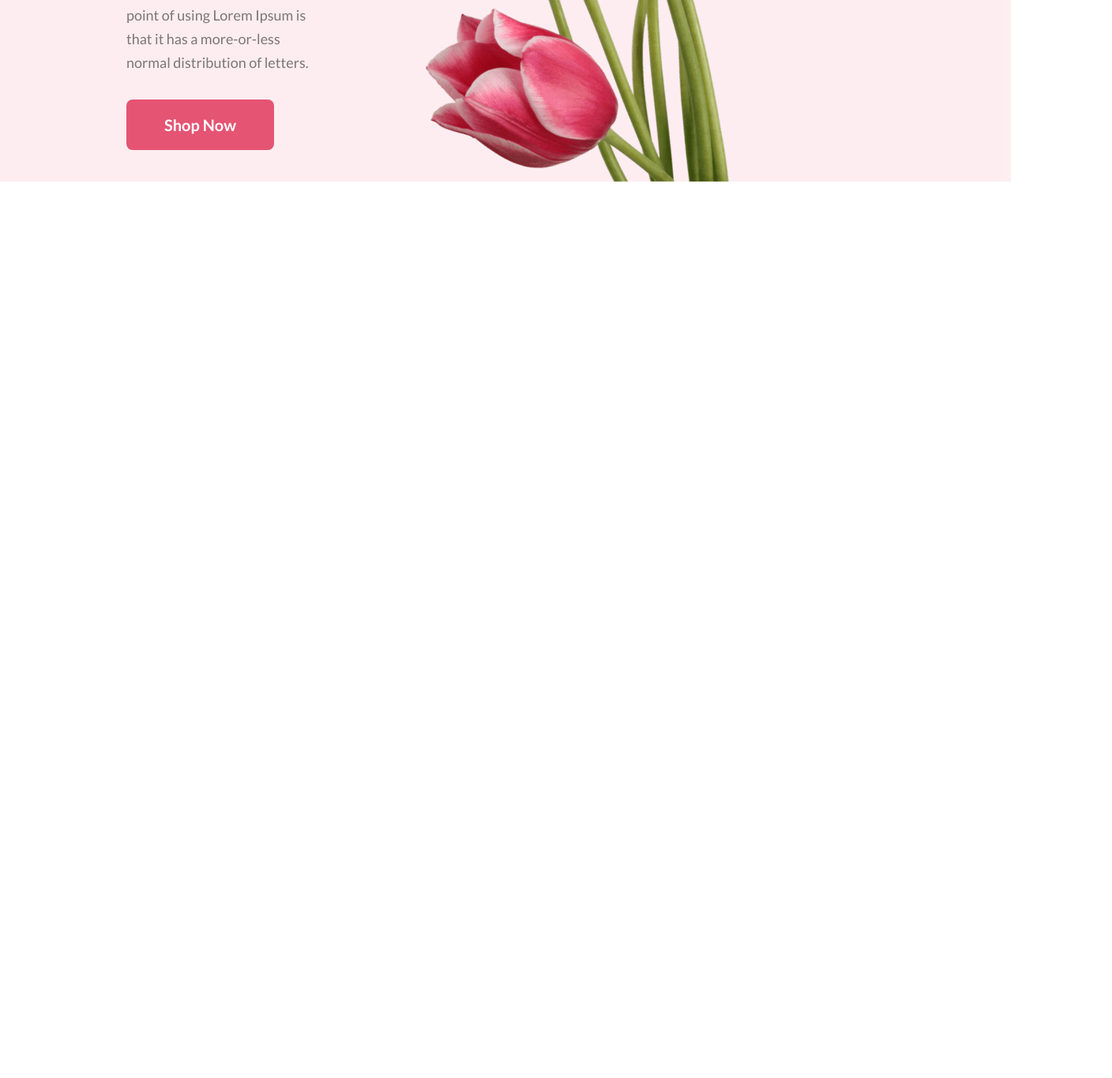
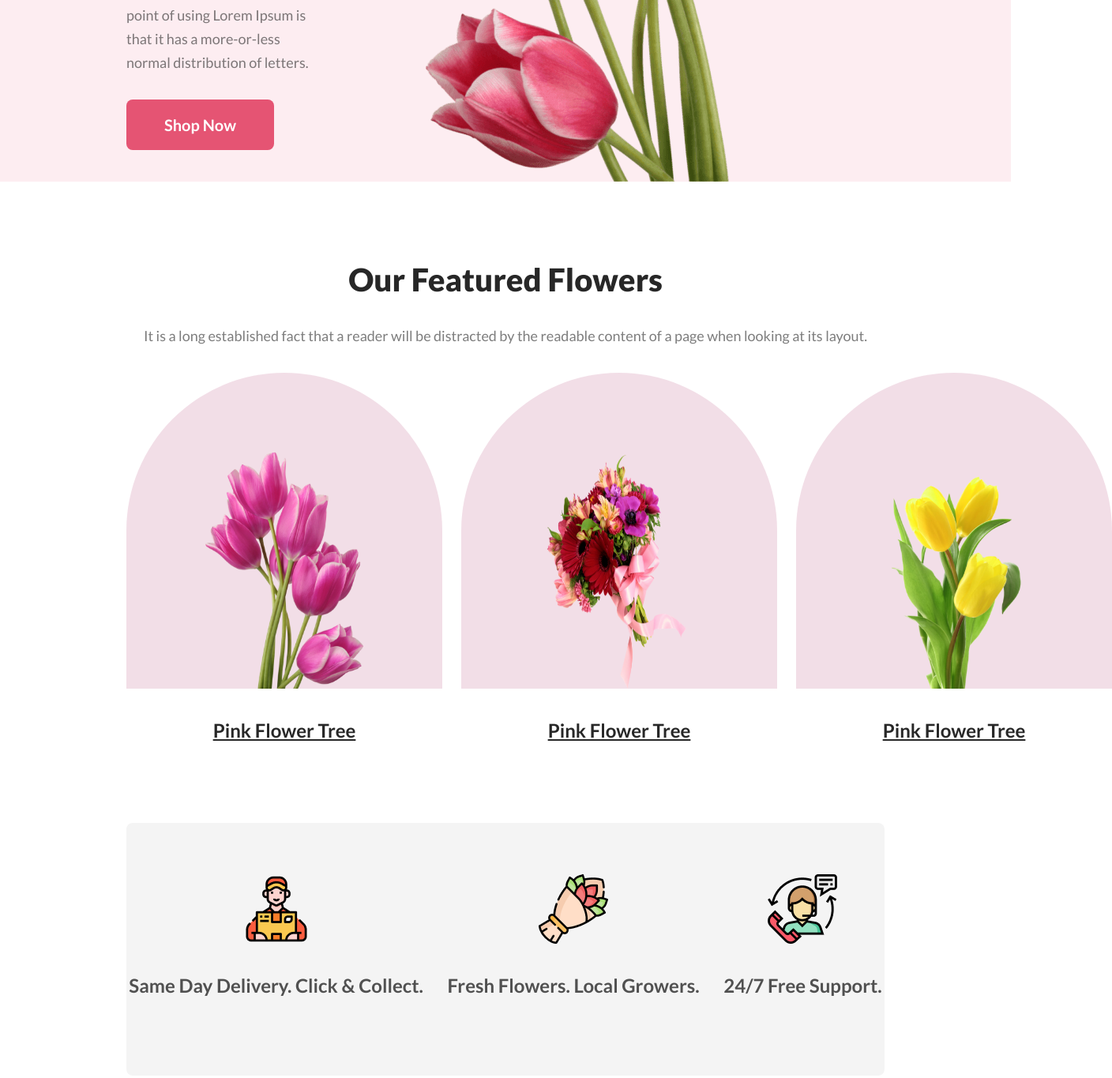
Before and after one commit to maasajal/Flower-Shop, a plain HTML site: page index.html in a window 1280 px wide. Shown: the part 620-1985 px from the top of the page at 79% size, 1408 px wide, since content can reach past the window. Before the commit the page ends 850 px from the top, so only its background shows below. Drawn offline with Linux system fonts and the light colour scheme.

Commit message:
Featured flower section completed

```diff
--- a/index.html
+++ b/index.html
@@ -3,7 +3,7 @@
   <head>
     <meta charset="UTF-8" />
     <meta name="viewport" content="width=device-width, initial-scale=1.0" />
-    <title>Flower Shop | Sample of Love!</title>
+    <title>Flower Shop | Symbol of Love!</title>
     <link rel="stylesheet" href="styles/style.css" />
   </head>
   <body>
@@ -26,7 +26,44 @@
         />
       </div>
     </header>
-    <main></main>
+    <main>
+      <!-- Our Featured Flowers -->
+      <section class="container feature">
+        <h2>Our Featured Flowers</h2>
+        <p>
+          It is a long established fact that a reader will be distracted by the
+          readable content of a page when looking at its layout.
+        </p>
+        <div class="flex-items">
+          <div class="feature-items">
+            <img src="./images/pngwing 6.png" alt="tree" />
+            <a href="">Pink Flower Tree</a>
+          </div>
+          <div class="feature-items">
+            <img src="./images/pngwing 5.png" alt="tree" />
+            <a href="">Pink Flower Tree</a>
+          </div>
+          <div class="feature-items">
+            <img src="./images/pngwing 7.png" alt="tree" />
+            <a href="">Pink Flower Tree</a>
+          </div>
+        </div>
+        <div class="flex-items service">
+          <div class="info">
+            <img src="./images/Group 57.png" alt="Group 57" />
+            <p>Same Day Delivery. Click & Collect.</p>
+          </div>
+          <div class="info">
+            <img src="./images/Group 58.png" alt="Group 58" />
+            <p>Fresh Flowers. Local Growers.</p>
+          </div>
+          <div class="info">
+            <img src="./images/Group 59.png" alt="Group 59" />
+            <p>24/7 Free Support.</p>
+          </div>
+        </div>
+      </section>
+    </main>
     <footer></footer>
   </body>
 </html>
--- a/styles/style.css
+++ b/styles/style.css
@@ -41,7 +41,21 @@ p {
   padding: 20px 48px;
   border: 0;
 }
-
+a {
+  color: #272727;
+  text-align: center;
+  font-family: Lato;
+  font-size: 24px;
+  font-style: normal;
+  font-weight: 700;
+  line-height: 35px; /* 145.833% */
+  text-decoration-line: underline;
+}
+.flex-items {
+  display: flex;
+  justify-content: space-around;
+  align-items: center;
+}
 /* Header styles */
 header {
   background: rgba(229, 84, 115, 0.1);
@@ -53,7 +67,7 @@ header {
   gap: 100px;
 }
 header .banner-text {
-    width: 525px;
+  width: 525px;
 }
 header .banner-text h1 {
   font-size: 60px;
@@ -62,5 +76,39 @@ header .banner-text * {
   margin-bottom: 32px 0;
 }
 header .banner img {
-    margin-top: 50px;
+  margin-top: 50px;
 }
+
+/* Featured Flower styles */
+.feature {
+  text-align: center;
+  margin: 100px auto;
+}
+.feature h2 {
+  font-size: 40px;
+}
+.feature .flex-items {
+  gap: 24px;
+}
+.feature-items img {
+  border-radius: 300px 300px 0px 0px;
+  background: rgba(167, 33, 98, 0.15);
+  width: 200px;
+  height: 300px;
+  padding: 100px 100px 0 100px;
+  margin-bottom: 32px;
+}
+.feature .info p {
+  color: rgba(39, 39, 39, 0.8);
+  font-family: Lato;
+  font-size: 24px;
+  font-style: normal;
+  font-weight: 600;
+  line-height: 35px; /* 145.833% */
+}
+.feature .service {
+  border-radius: 8px;
+  background: rgba(39, 39, 39, 0.05);
+  height: 320px;
+  margin: 100px auto;
+}
```
